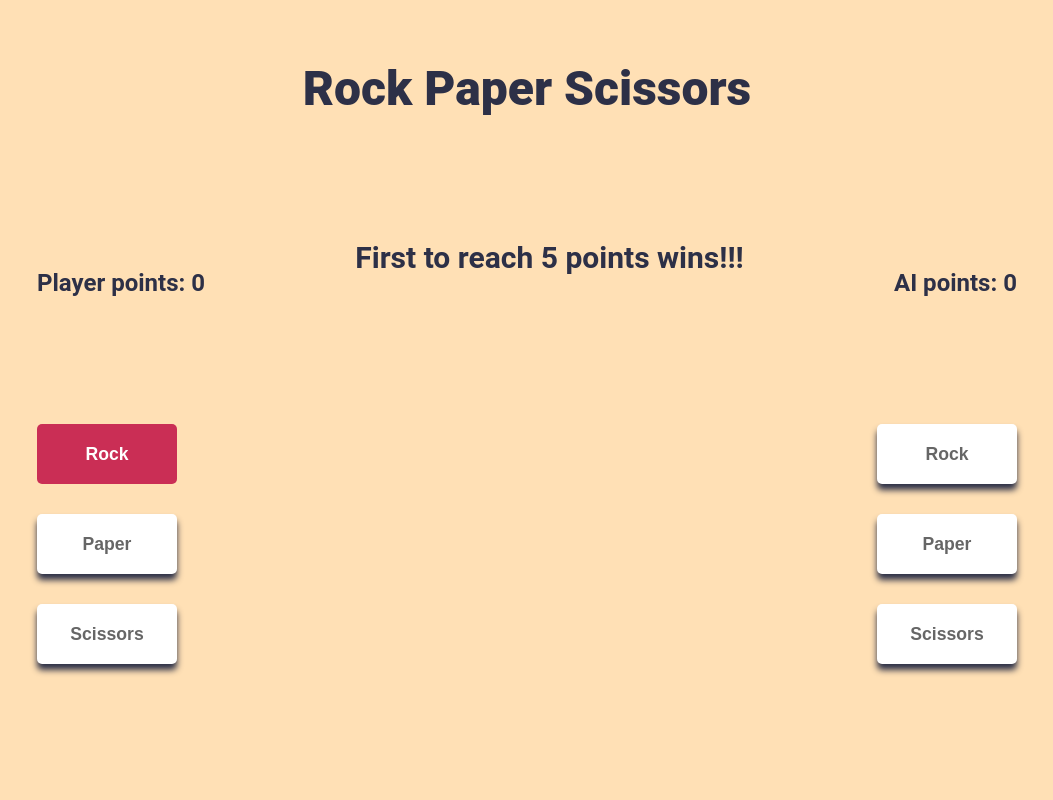
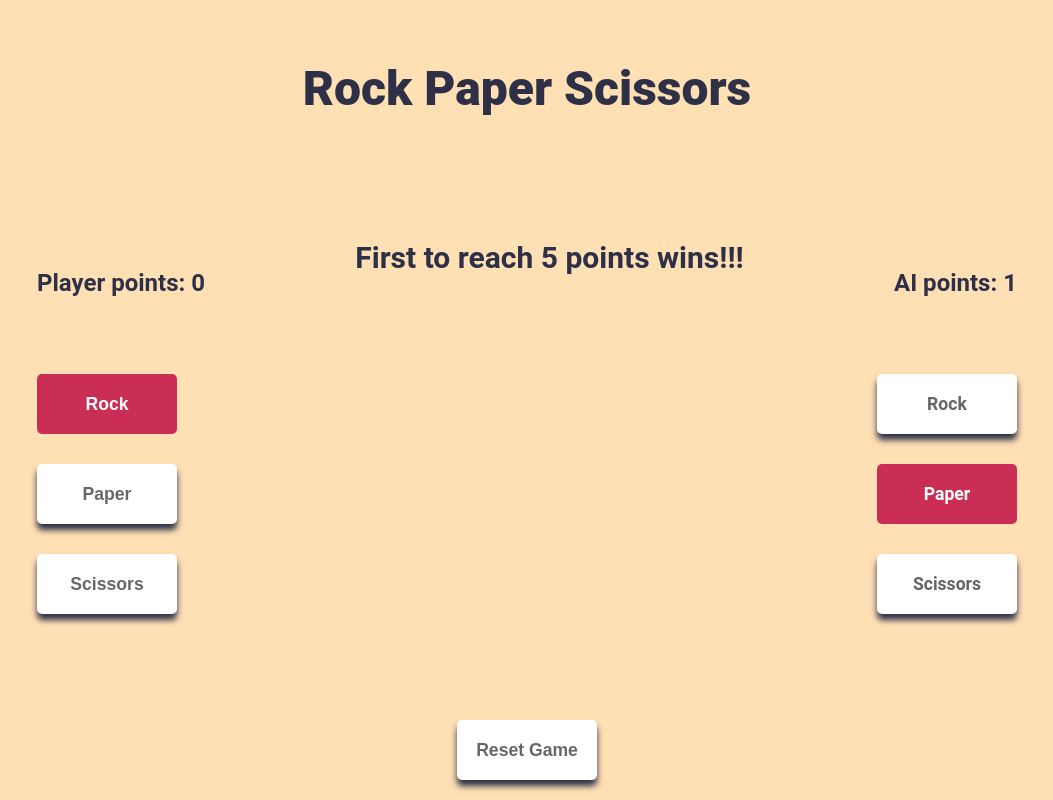
Before and after one commit to MartinPit/odin_rock-paper-scissors, a plain HTML site: page index.html in a window 1280 px wide. Both pictures are taken after a click on the button "Rock". Shown: the whole page, without its empty margins (113-1166 px from the left). Drawn offline with Linux system fonts and the light colour scheme.

Commit message:
added button to reset the game, finished game script

```diff
--- a/index.html
+++ b/index.html
@@ -31,10 +31,14 @@
         <h1></h1>
       </div>
       <div class="buttons ai">
-        <button class="button-ai rock">Rock</button>
-        <button class="button-ai paper">Paper</button>
-        <button class="button-ai scissors">Scissors</button>
+        <div class="button rock">Rock</div>
+        <div class="button paper">Paper</div>
+        <div class="button scissors">Scissors</div>
       </div>
+    </div>
+
+    <div class="footer">
+      <button class="button reset">Reset Game</button>
     </div>
   </body>
 </html>
--- a/script.js
+++ b/script.js
@@ -15,7 +15,6 @@ function getChoiceNumber(playerSelection) {
 }
 
 function playSingleRound(playerSelection, computerSelection) {
-
     if (playerSelection === computerSelection) {
         return 0; // draw
     }
@@ -27,39 +26,85 @@ function playSingleRound(playerSelection, computerSelection) {
     return 1; // win
 }
 
-function checkInput(playerInput) {
-    return playerInput === 'rock' || playerInput === 'paper' || playerInput === 'scissors';
+function checkEndOfGame() {
+    let heading = document.querySelector('.result h1');
 
+    if (playerPoints >= 5) {
+        heading.textContent = 'YOU WIN'
+    }
 
+    if (computerPoints >= 5) {
+        heading.textContent = 'YOU LOSE'
+    }
 }
 
-function game() {
-    let score = 0;
-
-    for (let i = 0; i < 5; i++) {
-        console.log("Turn number: " + (i + 1));
-
-        let playerInput = prompt("Do you want to play rock, paper or scissors?");
-        playerInput = playerInput.toLowerCase();
-        let status = checkInput(playerInput);
-
-        if (! status) {
-            console.log("Invalid input! Please try again.");
-            i--;  // repeats turn
-            continue;
-        }
-
-        score += playSingleRound(getChoiceNumber(playerInput), getComputerChoice());
-        console.log(score);
+function incrementPoints(result) {
+    if (result > 0) {
+        playerPoints++;
+        let points = document.querySelector('.points.player');
+        points.textContent = 'Player points: ' + playerPoints;
+    } else if (result < 0) {
+        computerPoints++
+        let points = document.querySelector('.points.ai');
+        points.textContent = 'AI points: ' + computerPoints;
     }
 
-    if (score > 0) {
-        console.log("You win!");
-    } else if (score < 0) {
-        console.log("You lose!");
+    checkEndOfGame()
+}
+
+function resetButtons() {
+    let buttons = document.querySelectorAll('.ai div');
+    buttons.forEach(button => {
+        button.classList.remove('button-alt');
+        button.classList.add('button');
+    })
+}
+
+function toggleAiButton(computerChoice) {
+    resetButtons();
+
+    let clickedButton;
+    if (computerChoice === 0) {
+        clickedButton = document.querySelector('.ai .rock');
+    } else if (computerChoice === 1) {
+        clickedButton = document.querySelector('.ai .paper');
     } else {
-        console.log("Draw!");
+        clickedButton = document.querySelector('.ai .scissors');
+    }
+
+    clickedButton.classList.add('button-alt');
+}
+
+function buttonClick(e) {
+    let playerChoice = e.target.classList[1]
+    let computerChoice = getComputerChoice();
+    if (playerChoice === 'reset') {
+        resetGame()
+        return;
     }
 
 
+    toggleAiButton(computerChoice);
+    let result = playSingleRound(getChoiceNumber(playerChoice), computerChoice);
+    incrementPoints(result);
 }
+
+function resetGame() {
+    let pPoints = document.querySelector('.points.player');
+    let cPoints = document.querySelector('.points.ai');
+    let heading = document.querySelector('.result h1');
+
+    pPoints.textContent = 'Player points: 0';
+    cPoints.textContent = 'AI points: 0';
+    heading.textContent = '';
+    playerPoints = 0;
+    computerPoints = 0;
+
+    resetButtons();
+}
+
+let playerPoints = 0;
+let computerPoints = 0;
+
+let buttons = document.querySelectorAll("button");
+buttons.forEach(button => button.addEventListener('click', buttonClick))
--- a/styles.css
+++ b/styles.css
@@ -8,12 +8,13 @@ body {
     background-color: #FFE0B5;
 }
 
-.header {
+.header, .footer {
     justify-content: center;
     align-items: center;
     display: flex;
     padding: 20px 350px;
 }
+
 
 .title {
     font-size: 48px;
@@ -33,12 +34,14 @@ body {
 .info {
     font-size: 30px;
     font-weight: bolder;
+    text-align: center;
 }
 
 .points {
     font-size: 24px;
     font-weight: bolder;
     padding-top: 50px;
+    text-align: center;
 }
 
 .game {
@@ -51,12 +54,13 @@ body {
 
 .result {
     display: flex;
+    flex-direction: column;
     justify-content: center;
     align-items: center;
     text-align: center;
     font-size: 50px;
     font-weight: bolder;
-    width: 150px;
+    width: 300px;
     gap: 10px;
     padding-bottom: 50px;
     color: #2D3047;
@@ -89,7 +93,10 @@ body {
     }
 }
 
-button {
+.button {
+    display: flex;
+    align-items: center;
+    justify-content: center;
     width: 140px;
     height: 60px;
     border: none;
@@ -103,26 +110,16 @@ button {
 }
 .button:focus {
     /* set time duration to your needs */
-    animation: gradient 100ms;
+    animation: gradient 150ms;
     background: #CA2E55;
     color: #fff;
     box-shadow: none;
 }
 
-.button-ai {'
-    width: 140px;
-    height: 60px;
-    border: none;
-    border-radius: 5px;
-    background: #fff;
-    font-weight: bold;
-    font-size: 1.1em;
-    color: #666;
-    box-shadow: 0 6px 6px #2D3047;
-    outline: none;
-}
-
 .button-alt {
+    display: flex;
+    align-items: center;
+    justify-content: center;
     width: 140px;
     height: 60px;
     border: none;
```
